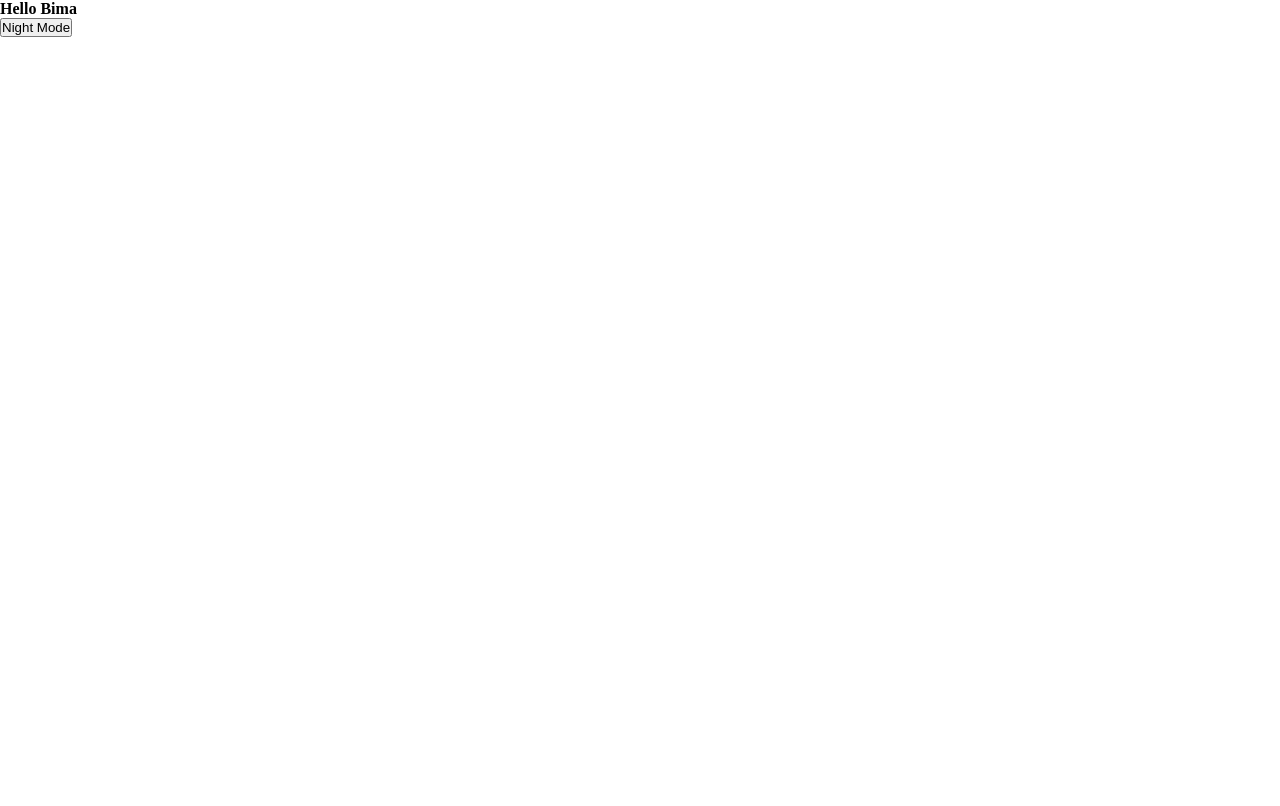
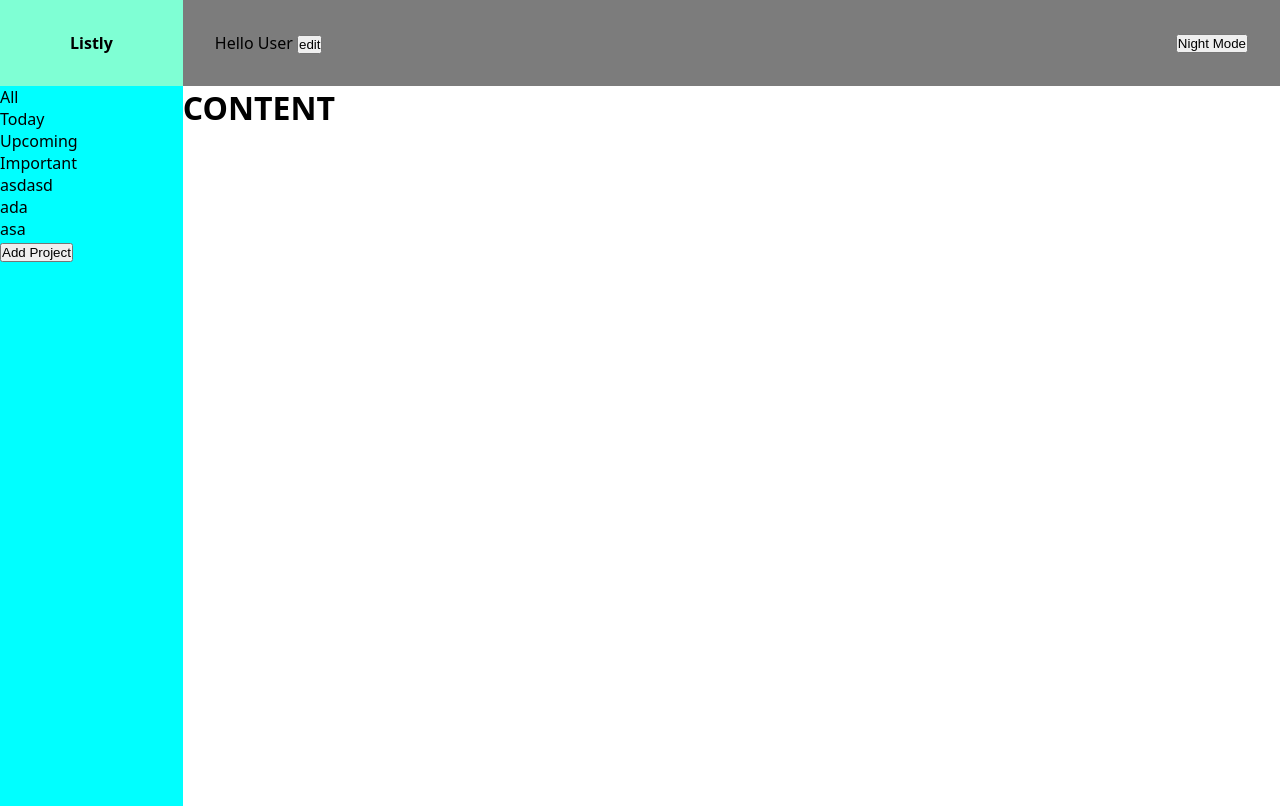
Before and after one commit to bima-taruna/project-to-do-list, a website built with webpack: page src/index.html in a window 1280 px wide. Built offline with nearby package versions, Linux system fonts and the light colour scheme.

Commit message:
style basic layout

```diff
--- a/package.json
+++ b/package.json
@@ -5,7 +5,7 @@
   "main": "index.js",
   "scripts": {
     "test": "echo \"Error: no test specified\" && exit 1",
-    "start": "webpack serve --open --config webpack.dev.js",
+    "start": "webpack serve --open --config webpack.dev.js ",
     "build": "webpack --config webpack.prod.js"
   },
   "author": "",
--- a/src/index.html
+++ b/src/index.html
@@ -7,19 +7,32 @@
   </head>
   <body>
     <header>
-      <div id="profile">
-        <h4>Hello Bima</h4>
+      <div id="logo">
+        <h4>Listly</h4>
       </div>
       <div class="header-bar">
+        <div id="profile">
+          Hello User
+          <button id="edit-button">edit</button>
+        </div>
         <button>Night Mode</button>
       </div>
     </header>
-    <aside id="sidebar">
-      <nav>
-        <ul id="my-projects"></ul>
-      </nav>
-    </aside>
     <main>
+      <aside id="sidebar">
+        <section id="filters">
+          <div>All</div>
+          <div>Today</div>
+          <div>Upcoming</div>
+          <div>Important</div>
+        </section>
+        <section id="projects">
+          <div>asdasd</div>
+          <div>ada</div>
+          <div>asa</div>
+          <button id="add-project">Add Project</button>
+        </section>
+      </aside>
       <div id="content"></div>
     </main>
   </body>
--- a/src/index.js
+++ b/src/index.js
@@ -3,3 +3,10 @@ import "./style.css";
 if (process.env.NODE_ENV !== "production") {
   console.log("Looks like we are in development mode!");
 }
+
+function init() {
+  const content = document.getElementById("content");
+  content.innerHTML = `<h1>CONTENT</h1>`;
+}
+
+init();
--- a/src/style.css
+++ b/src/style.css
@@ -3,3 +3,43 @@
   margin: 0;
   box-sizing: border-box;
 }
+
+body {
+  font-family: system-ui, -apple-system, BlinkMacSystemFont, "Segoe UI", Roboto,
+    Oxygen, Ubuntu, Cantarell, "Open Sans", "Helvetica Neue", sans-serif;
+
+  width: 100vw;
+  height: 100vh;
+  overflow-y: scroll;
+}
+
+header {
+  background-color: rgb(124, 124, 124);
+  display: grid;
+  grid-template-columns: 1fr 6fr;
+}
+
+#logo {
+  background-color: aquamarine;
+  display: flex;
+  align-items: center;
+  justify-content: center;
+}
+
+.header-bar {
+  width: 100%;
+  padding: 2rem;
+  display: flex;
+  justify-content: space-between;
+  align-items: center;
+}
+
+main {
+  display: grid;
+  grid-template-columns: 1fr 6fr;
+}
+
+#sidebar {
+  height: 90vh;
+  background-color: aqua;
+}
--- a/webpack.dev.js
+++ b/webpack.dev.js
@@ -5,6 +5,7 @@ module.exports = merge(common, {
   mode: "development",
   devtool: "inline-source-map",
   devServer: {
-    static: "./dist",
+    static: "./",
+    liveReload: true,
   },
 });
```
